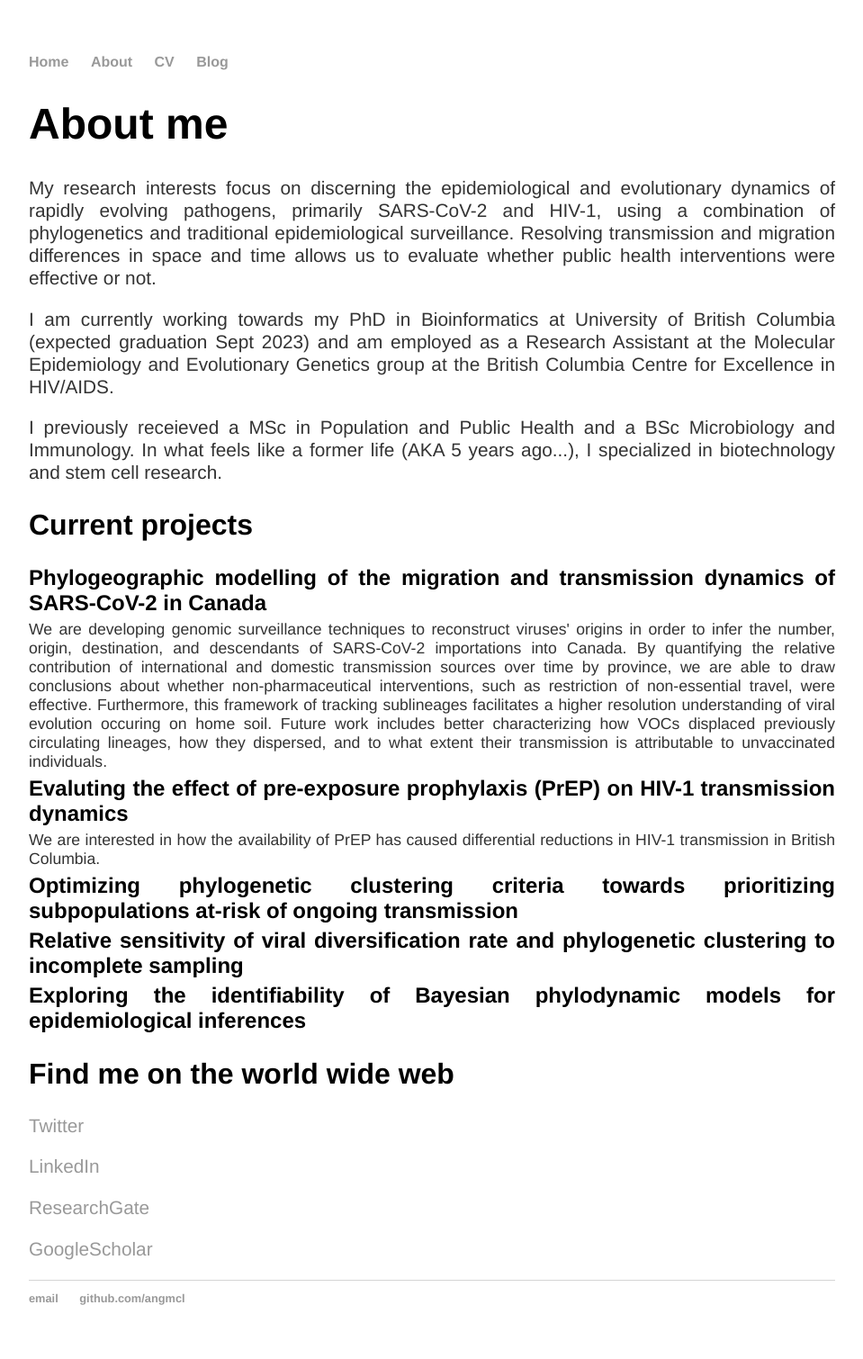
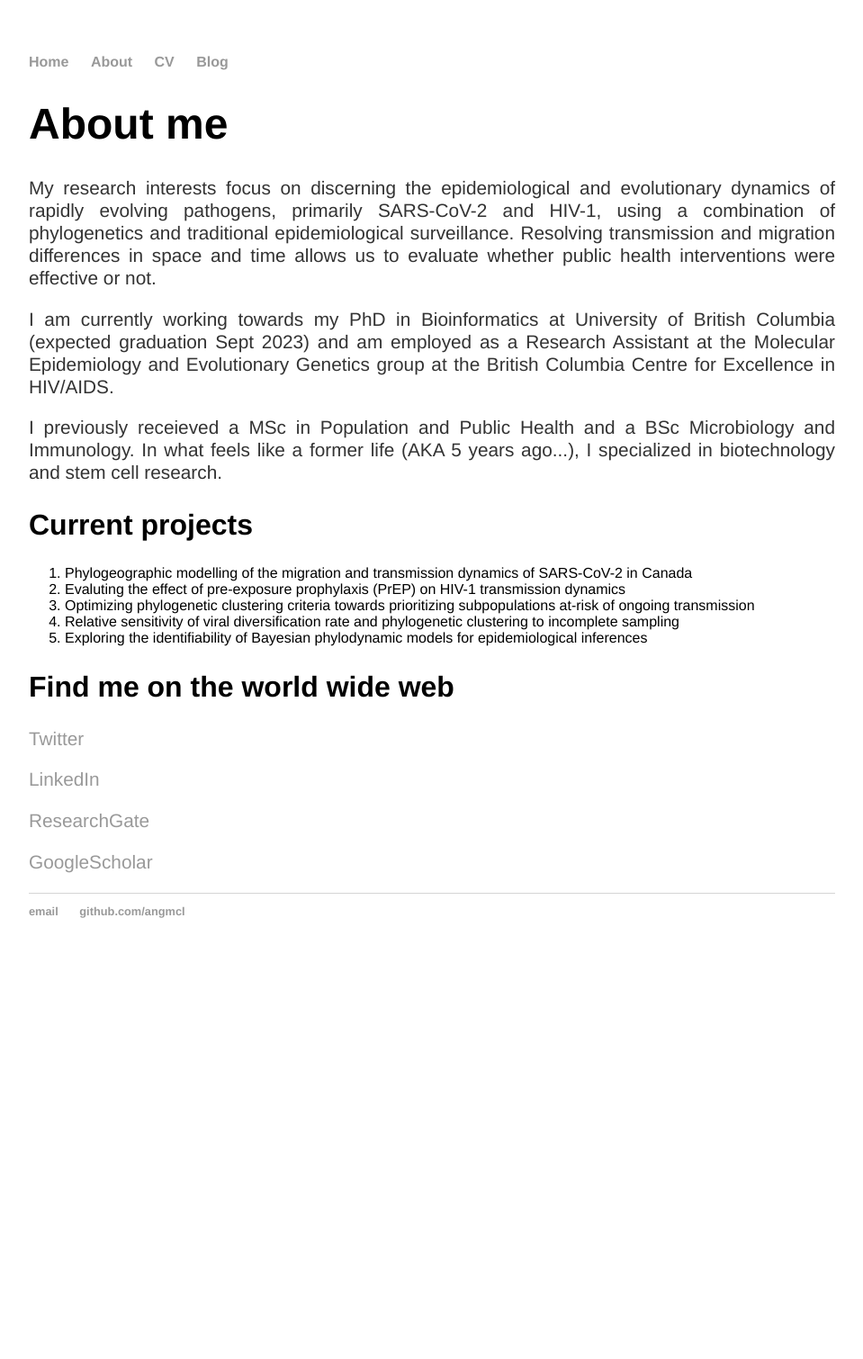
Before and after one commit to AngMcL/angmcl.github.io, a Jekyll site: the page built from about/index.html, in a window 1280 px wide. Shown: the whole page at 90% size, without its empty margins (160-1119 px from the left). Built offline with Jekyll 4.4.1, drawn with Linux system fonts in a browser that asks for light colours; after the commit the page ends 1080 px from its top, so only the background shows below that.

Commit message:
Update index.html

```diff
--- a/about/index.html
+++ b/about/index.html
@@ -11,22 +11,13 @@ title: About me
 	<p>I previously receieved a MSc in Population and Public Health and a BSc Microbiology and Immunology. In what feels like a former life (AKA 5 years ago...), I specialized in biotechnology and stem cell research.</p>
 
 	<h2>Current projects</h2>
-
-	<h3>Phylogeographic modelling of the migration and transmission dynamics of SARS-CoV-2 in Canada</h3>
-	<p2>We are developing genomic surveillance techniques to reconstruct viruses' origins in order to infer the number, origin, destination, and descendants of SARS-CoV-2 importations into Canada. By quantifying the relative contribution of international and domestic transmission sources over time by province, we are able to draw conclusions about whether non-pharmaceutical interventions, such as restriction of non-essential travel, were effective. Furthermore, this framework of tracking sublineages facilitates a higher resolution understanding of viral evolution occuring on home soil. Future work includes better characterizing how VOCs displaced previously circulating lineages, how they dispersed, and to what extent their transmission is attributable to unvaccinated individuals. </p2>
-
-	<h3>Evaluting the effect of pre-exposure prophylaxis (PrEP) on HIV-1 transmission dynamics</h3>
-	<p2>We are interested in how the availability of PrEP has caused differential reductions in HIV-1 transmission in British Columbia. </p2>
-
-	<h3>Optimizing phylogenetic clustering criteria towards prioritizing subpopulations at-risk of ongoing transmission</h3>
-	<p2></p2>
-
-	<h3>Relative sensitivity of viral diversification rate and phylogenetic clustering to incomplete sampling</h3>
-	<p2></p2>
-
-	<h3>Exploring the identifiability of Bayesian phylodynamic models for epidemiological inferences</h3>
-	<p2></p2>
-
+	<ol>
+		<li>Phylogeographic modelling of the migration and transmission dynamics of SARS-CoV-2 in Canada</li>
+		<li>Evaluting the effect of pre-exposure prophylaxis (PrEP) on HIV-1 transmission dynamics</li>
+		<li>Optimizing phylogenetic clustering criteria towards prioritizing subpopulations at-risk of ongoing transmission</li>
+		<li>Relative sensitivity of viral diversification rate and phylogenetic clustering to incomplete sampling</li>
+		<li>Exploring the identifiability of Bayesian phylodynamic models for epidemiological inferences</li>
+	</ol>
 
 	<h2>Find me on the world wide web</h2>
 	<p><a href="https://twitter.com/AngelaMcLaughin">Twitter</a></p>
```
